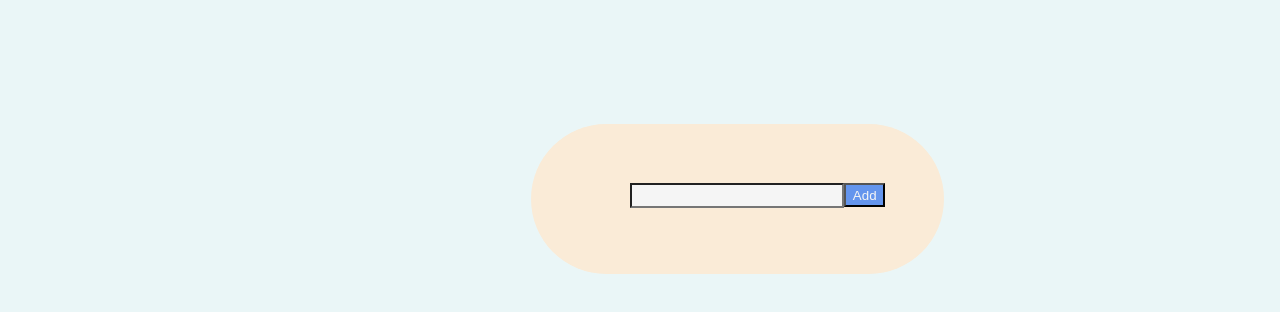
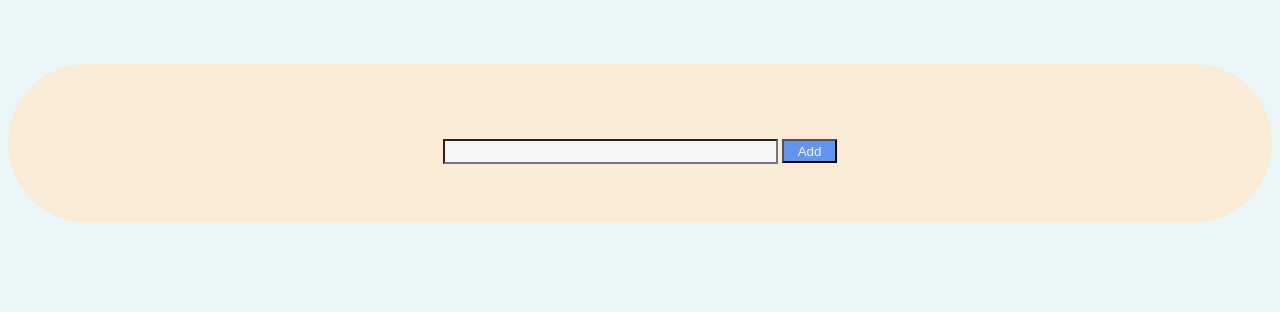
Before and after one commit to chaitanyaBMT/to-do-list, a plain HTML site: page index.html in a window 1280 px wide. Shown: the part 410-722 px from the top of the page. Drawn offline with Linux system fonts and the light colour scheme.

Commit message:
stylesheet

```diff
--- a/style.css
+++ b/style.css
@@ -6,12 +6,12 @@
     background-color: antiquewhite;
     color: black;
     border-radius: 79px;
-    display: flex;
 
-    margin-left: 523px;
-    margin-top: 127px;
+
+    /* margin-left: 523px;
+    margin-top: 127px; */
     padding: 59px;
-    margin-right: 328px;
+    /* margin-right: 328px; */
     text-align: center;
     /* text-decoration: black; */
 
```
